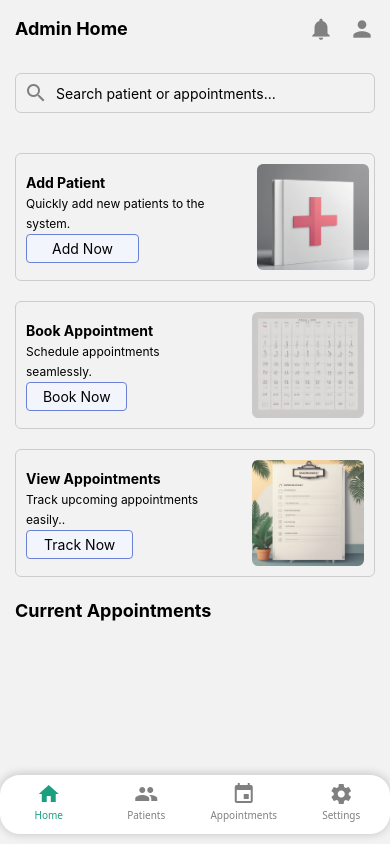
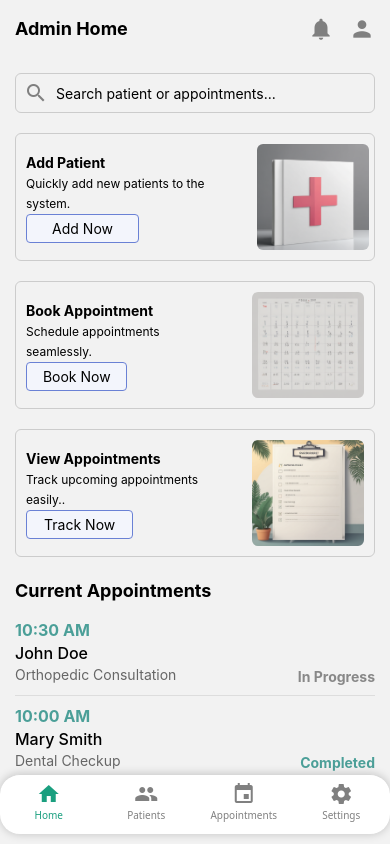
Before and after one commit to kavya581267/doctorsapp, a React Native app: screen /Mainscreen in a window 390 px wide. Built offline with nearby package versions, Linux system fonts and the light colour scheme.

Commit message:
appointment list

```diff
--- a/components/admin/HomeScreen.js
+++ b/components/admin/HomeScreen.js
@@ -1,8 +1,9 @@
 import React, { useState } from "react";
 import styles from "../styles/homeScreenStyle"
-import { View, Text, SafeAreaView, TextInput, Image, TouchableOpacity } from "react-native";
+import { View, Text, SafeAreaView, TextInput, Image, TouchableOpacity, ScrollView } from "react-native";
 import { MaterialIcons } from "@expo/vector-icons";
 import { useNavigation } from "@react-navigation/native";
+import AppointmentList from "../appointments/AppointmentList";
 
 export default function HomeScreen() {
     const navigation = useNavigation();
@@ -70,6 +71,7 @@ export default function HomeScreen() {
                 <View >
                         <Text style={styles.headerText}>Current Appointments</Text>
                 </View>
+                <AppointmentList/>
 
             </View>
         </SafeAreaView>
--- /dev/null
+++ b/components/appointments/AppointmentList.js
@@ -0,0 +1,93 @@
+import React from "react";
+import { View, Text, FlatList, StyleSheet } from "react-native";
+
+const appointments = [
+  {
+    time: "10:30 AM",
+    name: "John Doe",
+    type: "Orthopedic Consultation",
+    status: "In Progress",
+  },
+  {
+    time: "10:00 AM",
+    name: "Mary Smith",
+    type: "Dental Checkup",
+    status: "Completed",
+  }
+];
+
+const AppointmentList = () => {
+  return (
+    <FlatList
+      data={appointments}
+      keyExtractor={(item, index) => index.toString()}
+      ListEmptyComponent={() => (
+        <View style={styles.emptyContainer}>
+          <Text style={styles.emptyText}>No Appointments Available</Text>
+        </View>
+      )}
+      renderItem={({ item }) => (
+        <View style={styles.appointmentItem}>
+          <Text style={styles.time}>{item.time}</Text>
+          <Text style={styles.name}>{item.name}</Text>
+          <Text style={styles.type}>{item.type}</Text>
+          <Text
+            style={[
+              styles.status,
+              item.status === "Completed" ? styles.completed : styles.inProgress,
+            ]}
+          >
+            {item.status}
+          </Text>
+        </View>
+      )}
+      contentContainerStyle={styles.container} // Ensures padding applies correctly
+    />
+  );
+};
+
+const styles = StyleSheet.create({
+  container: {
+    paddingTop: 5
+  },
+  header: {
+    fontSize: 18,
+    fontWeight: "bold",
+    marginBottom: 10,
+  },
+  appointmentItem: {
+    paddingVertical: 10,
+    borderBottomWidth: 1,
+    borderBottomColor: "#ddd",
+  },
+  time: {
+    fontSize: 16,
+    fontWeight: "bold",
+    color: "#4B9F98",
+  },
+  name: {
+    fontSize: 16,
+    fontWeight: "500",
+    marginTop: 3
+  },
+  type: {
+    fontSize: 14,
+    color: "#666",
+    marginTop: 3,
+    marginBottom: 5
+  },
+  status: {
+    fontSize: 14,
+    fontWeight: "bold",
+    textAlign: "right",
+    marginTop: -20,
+  },
+  completed: {
+    color: "#4B9F98",
+  },
+  inProgress: {
+    color: "#888",
+  },
+});
+
+export default AppointmentList;
--- a/components/styles/homeScreenStyle.js
+++ b/components/styles/homeScreenStyle.js
@@ -34,7 +34,7 @@ export default StyleSheet.create({
        borderRadius:6,
        height:40,
        alignItems:"center",
-       marginBottom:40
+       marginBottom:20
     },
     searchInput:{
        width:"100%"
```
